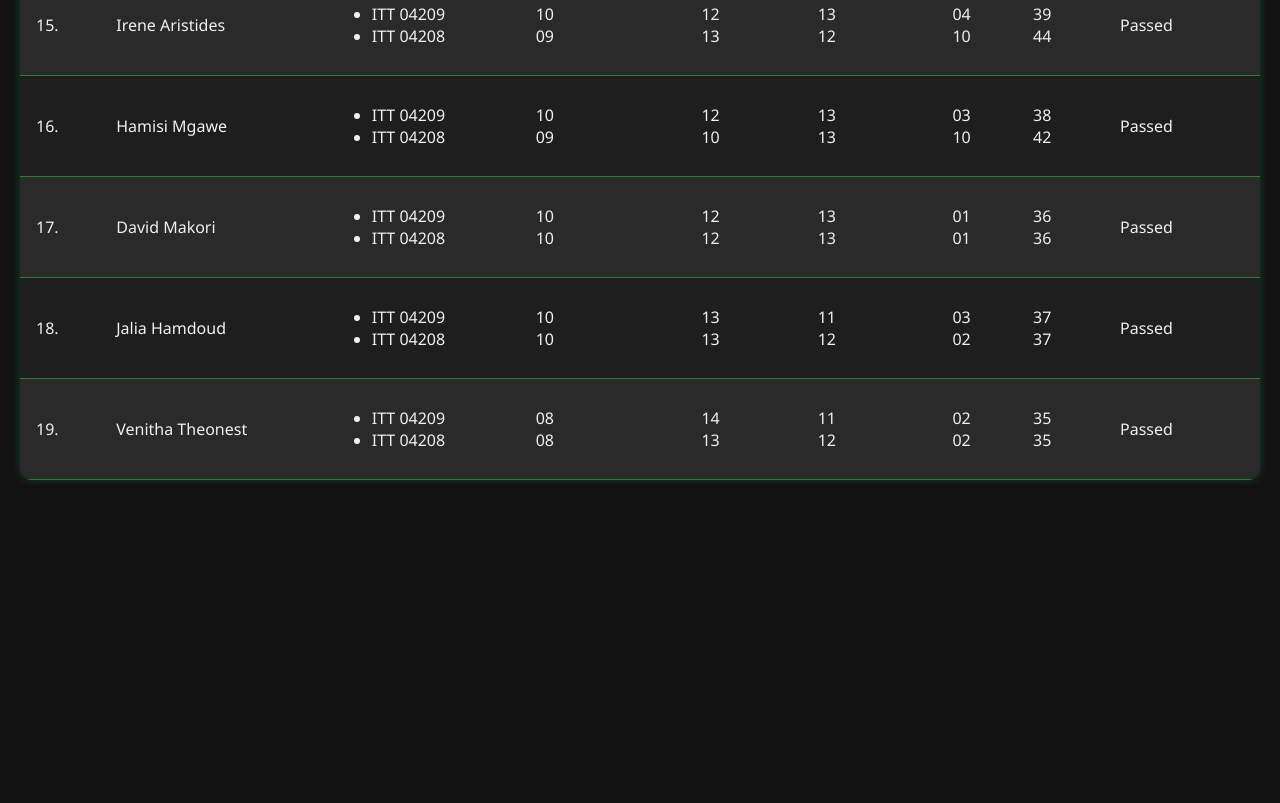
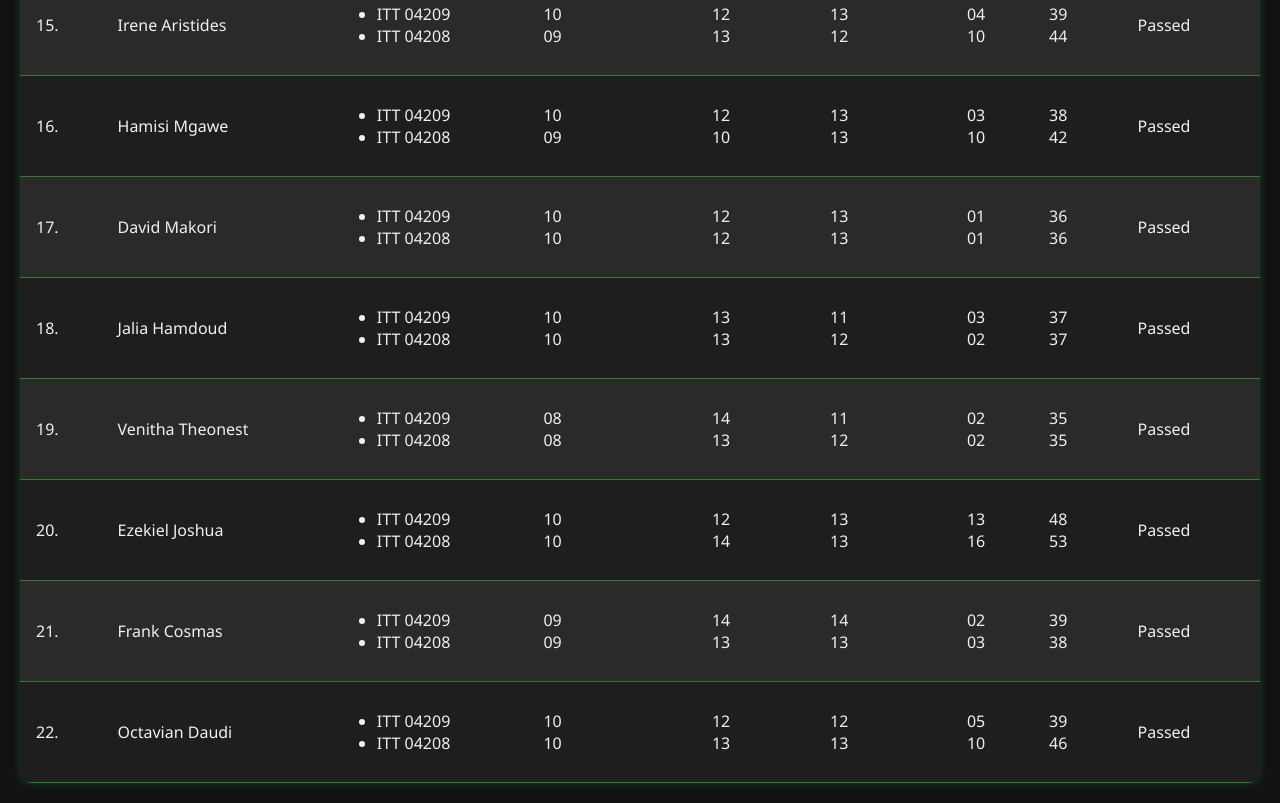
Before and after one commit to lennycodes2000/L4, a plain HTML site: page index.html in a window 1280 px wide. Shown: the part 1719-2522 px from the top of the page. Before the commit the page ends 2219 px from the top, so only its background shows below. Drawn offline with Linux system fonts and the light colour scheme.

Commit message:
Update index.html

```diff
--- a/index.html
+++ b/index.html
@@ -175,22 +175,22 @@
         <!--Attendance-->
         <td>
             <ul style="list-style-type:none;padding-left: 18px;">
-                <li>-</li>
-                <li>-</li>
+                <li>10</li>
+                <li>10</li>
             </ul>
         </td>
         <!--Theory-->
         <td>
             <ul style="list-style-type:none;padding-left: 18px;">
-                <li>-</li>
-                <li>-</li>
+                <li>14</li>
+                <li>14</li>
             </ul>
         </td>
         <!--Practical-->
         <td>
             <ul style="list-style-type:none;padding-left: 18px;">
-                <li>-</li>
-                <li>-</li>
+                <li>14</li>
+                <li>14</li>
             </ul>
         </td>
         <!--Quiz-->
@@ -203,11 +203,11 @@
         <!--Total-->
         <td>
             <ul style="list-style-type:none;padding-left: 8px;">
-                <li>07</li>
-                <li>10</li>
+                <li>45</li>
+                <li>48</li>
             </ul>
         </td>
-        <td>Incomplete</td>
+        <td>Passed</td>
     </tr>
     <tr>
         <td>4.</td>
@@ -945,6 +945,145 @@
         </td>
         <td>Passed</td>
     </tr>
+    <tr>
+        <td>20.</td>
+        <td>Ezekiel Joshua</td>
+        <td>
+            <ul style="margin: 0; padding-left: 18px;">
+                <li>ITT 04209</li>
+                <li>ITT 04208</li>
+            </ul>
+        </td>
+        <!--Attendance-->
+        <td>
+            <ul style="list-style-type:none;padding-left: 18px;">
+                <li>10</li>
+                <li>10</li>
+            </ul>
+        </td>
+        <!--Theory-->
+        <td>
+            <ul style="list-style-type:none;padding-left: 18px;">
+                <li>12</li>
+                <li>14</li>
+            </ul>
+        </td>
+        <!--Practical-->
+        <td>
+            <ul style="list-style-type:none;padding-left: 18px;">
+                <li>13</li>
+                <li>13</li>
+            </ul>
+        </td>
+        <!--Quiz-->
+        <td>
+            <ul style="list-style-type:none;padding-left: 18px;">
+                <li>13</li>
+                <li>16</li>
+            </ul>
+        </td>
+        <!--Total-->
+        <td>
+            <ul style="list-style-type:none;padding-left: 8px;">
+                <li>48</li>
+                <li>53</li>
+            </ul>
+        </td>
+        <td>Passed</td>
+    </tr>
+    <tr>
+        <td>21.</td>
+        <td>Frank Cosmas</td>
+        <td>
+            <ul style="margin: 0; padding-left: 18px;">
+                <li>ITT 04209</li>
+                <li>ITT 04208</li>
+            </ul>
+        </td>
+        <!--Attendance-->
+        <td>
+            <ul style="list-style-type:none;padding-left: 18px;">
+                <li>09</li>
+                <li>09</li>
+            </ul>
+        </td>
+        <!--Theory-->
+        <td>
+            <ul style="list-style-type:none;padding-left: 18px;">
+                <li>14</li>
+                <li>13</li>
+            </ul>
+        </td>
+        <!--Practical-->
+        <td>
+            <ul style="list-style-type:none;padding-left: 18px;">
+                <li>14</li>
+                <li>13</li>
+            </ul>
+        </td>
+        <!--Quiz-->
+        <td>
+            <ul style="list-style-type:none;padding-left: 18px;">
+                <li>02</li>
+                <li>03</li>
+            </ul>
+        </td>
+        <!--Total-->
+        <td>
+            <ul style="list-style-type:none;padding-left: 8px;">
+                <li>39</li>
+                <li>38</li>
+            </ul>
+        </td>
+        <td>Passed</td>
+    </tr>
+    <tr>
+        <td>22.</td>
+        <td>Octavian Daudi</td>
+        <td>
+            <ul style="margin: 0; padding-left: 18px;">
+                <li>ITT 04209</li>
+                <li>ITT 04208</li>
+            </ul>
+        </td>
+        <!--Attendance-->
+        <td>
+            <ul style="list-style-type:none;padding-left: 18px;">
+                <li>10</li>
+                <li>10</li>
+            </ul>
+        </td>
+        <!--Theory-->
+        <td>
+            <ul style="list-style-type:none;padding-left: 18px;">
+                <li>12</li>
+                <li>13</li>
+            </ul>
+        </td>
+        <!--Practical-->
+        <td>
+            <ul style="list-style-type:none;padding-left: 18px;">
+                <li>12</li>
+                <li>13</li>
+            </ul>
+        </td>
+        <!--Quiz-->
+        <td>
+            <ul style="list-style-type:none;padding-left: 18px;">
+                <li>05</li>
+                <li>10</li>
+            </ul>
+        </td>
+        <!--Total-->
+        <td>
+            <ul style="list-style-type:none;padding-left: 8px;">
+                <li>39</li>
+                <li>46</li>
+            </ul>
+        </td>
+        <td>Passed</td>
+    </tr>
+
     </tbody>
 </table>
 </body>
```
